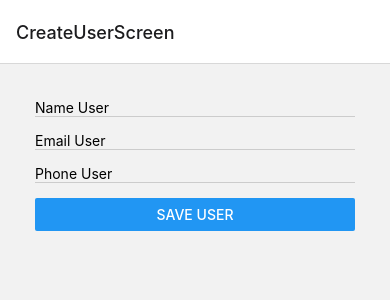
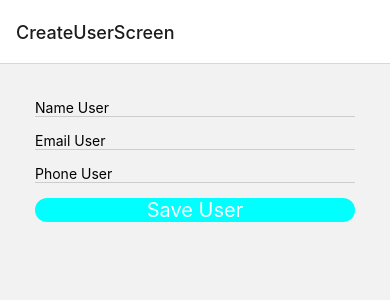
Before and after one commit to SpaceDC/APP_TuProfe24-7, a React Native app: screen /CreateUserScreen in a window 390 px wide. Shown: the top 300 px of the page. Built offline with nearby package versions, Linux system fonts and the light colour scheme.

Commit message:
Versión 8.1_DB-Firebase

```diff
--- a/package.json
+++ b/package.json
@@ -12,7 +12,7 @@
     "@react-navigation/native-stack": "^6.1.0",
     "expo": "~42.0.1",
     "expo-status-bar": "~1.0.4",
-    "firebase": "8.2.3",
+    "firebase": "^8.2.3",
     "react": "16.13.1",
     "react-dom": "16.13.1",
     "react-native": "https://github.com/expo/react-native/archive/sdk-42.0.0.tar.gz",
--- a/screen/CreateUserScreen.js
+++ b/screen/CreateUserScreen.js
@@ -1,5 +1,5 @@
 import React, {useState} from 'react';
-import { View, Button, TextInput, ScrollView, StyleSheet } from 'react-native';
+import { View, Button, TextInput, ScrollView, StyleSheet, TouchableOpacity, Text} from 'react-native';
 import firebase from '../database/firebase'
 
 const CreateUserScreen = () => {
@@ -59,13 +59,25 @@ const CreateUserScreen = () => {
             </View>
 
             <View>
-                <Button title="Save User" onPress={() => saveNewUser()}/>
+                <TouchableOpacity
+                    onPress={() => saveNewUser()}
+                    style={styles.boton}>
+                    <Text style={styles.textBoton}>Save User</Text>
+                </TouchableOpacity>
             </View>
         </ScrollView>
     )
 }
 
 const styles = StyleSheet.create({
+    textBoton: {
+        fontSize: 20, color: '#fff', textAlign: 'center', textAlignVertical: 'center'
+    },
+
+    boton: {
+        backgroundColor: 'cyan', borderRadius: 40
+    },
+
     container: {
         flex:1,
         padding:35
```
Also changed, not shown: 1 other file (tests, documents, lock files or other folders).
